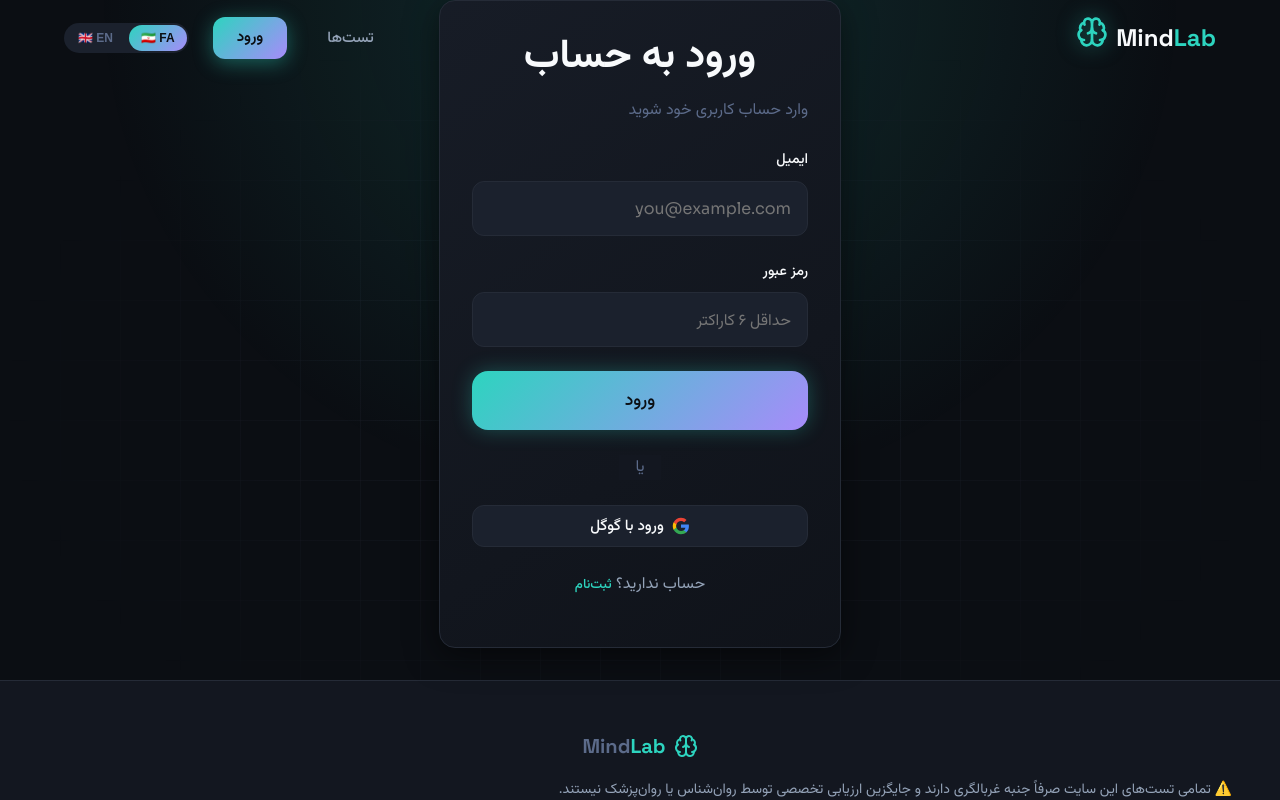
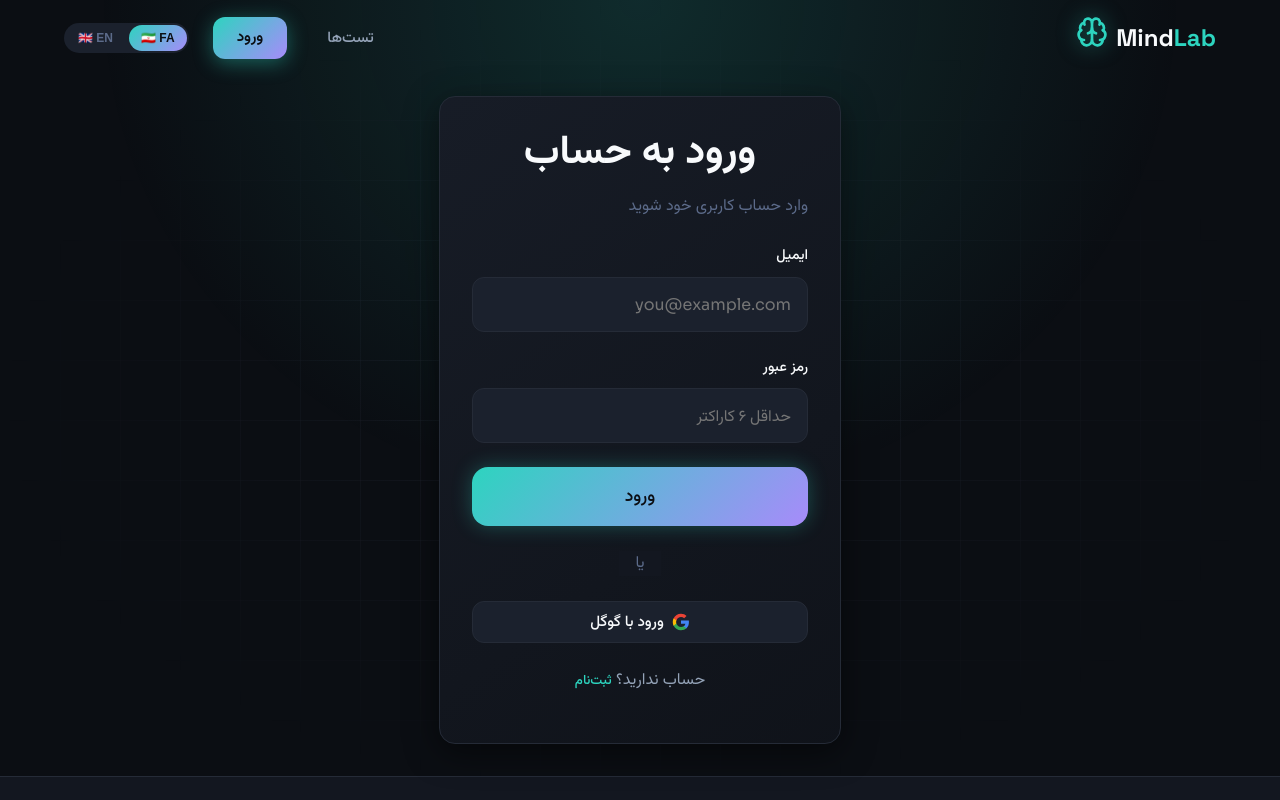
Before and after one commit to ramin-mahmoodi/MindLab, a React (Vite) app in the folder apps/web/: page /login in a window 1280 px wide. Shown: the top 800 px of the page. Built offline with nearby package versions, Linux system fonts and the light colour scheme; no server answers.

Commit message:
Fix navbar overlap: add page-no-padding for home, padding for other pages

```diff
--- a/apps/web/src/components/Layout.tsx
+++ b/apps/web/src/components/Layout.tsx
@@ -125,7 +125,7 @@ export default function Layout({ children }: LayoutProps) {
                 </div>
             </nav>
 
-            <main className="page">
+            <main className={`page ${location.pathname === '/' ? 'page-no-padding' : ''}`}>
                 {children}
             </main>
 
--- a/apps/web/src/index.css
+++ b/apps/web/src/index.css
@@ -111,6 +111,13 @@ body::before {
 .page {
   flex: 1;
   position: relative;
+  padding-top: 6rem;
+  /* Space for fixed navbar */
+}
+
+/* Remove padding for pages with hero section */
+.page-no-padding {
+  padding-top: 0;
 }
 
 /* Hero gradient glow at the top */
```
